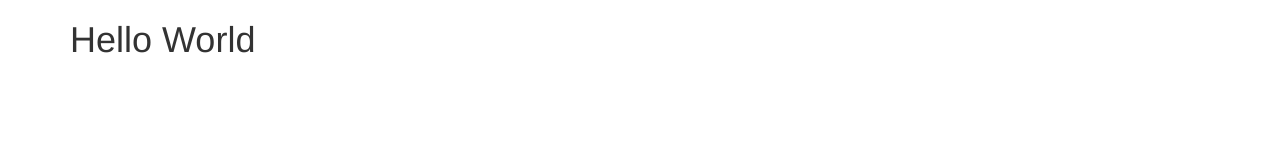
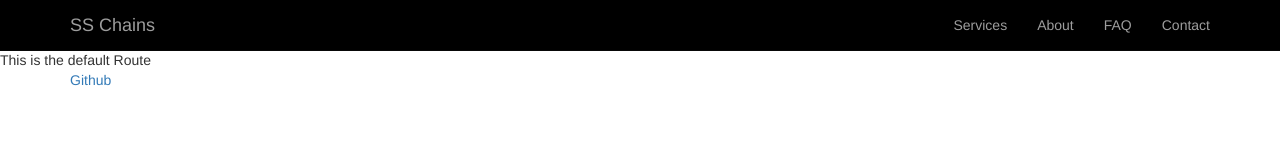
Before and after one commit to joellamathellama/ss-chain-locations, a website: page client/index.html in a window 1280 px wide. Drawn offline with nearby package versions, Linux system fonts and the light colour scheme; some packages are replaced by stand-ins of ours.

Commit message:
(feat)Added Routes, navbar, header & footer

```diff
--- /dev/null
+++ b/client/app/css/main.css
@@ -0,0 +1,11 @@
+html, body {
+    height: 100%;
+}
+
+body {
+    padding-top: 50px;
+    padding-bottom: 20px;
+}
+.navbar {
+	background: #000;
+}
--- a/client/app/js/main.js
+++ b/client/app/js/main.js
@@ -1 +1,11 @@
-var app = angular.module("ssApp",[]);
+var app = angular.module("ssApp",['ngRoute']);
+
+app.config(['$routeProvider', function($routeProvider){
+    $routeProvider
+    .when('/',{template:'This is the default Route'})
+    .when('/services',{template:'This is the services Route'})
+    .when('/about',{template:'This is the about Route'})
+    .when('/faq',{template:'This is the faq Route'})
+    .when('/contact',{template:'This is the contact Route'})
+    .otherwise({redirectTo:'/'});
+}]);
--- /dev/null
+++ b/client/app/templates/footer.html
@@ -0,0 +1,5 @@
+<footer>
+    <div class="container">
+        <p><a href="https://github.com/joellamathellama/ss-chain-locations">Github</a></p>
+    </div>
+</footer>
--- /dev/null
+++ b/client/app/templates/header.html
@@ -0,0 +1,23 @@
+<nav class="navbar navbar-inverse navbar-fixed-top" role="navigation">
+    <div class="container">
+        <div class="navbar-header">
+            <!-- You'll want to use a responsive image option so this logo looks good on devices - I recommend using something like retina.js (do a quick Google search for it and you'll find it) -->
+            <a class="navbar-brand" href="#/">SS Chains</a>
+        </div>
+        <!-- Collect the nav links, forms, and other content for toggling -->
+        <div class="collapse navbar-collapse navbar-ex1-collapse">
+            <ul class="nav navbar-nav navbar-right">
+                <li><a href="#/services">Services</a>
+                </li>
+                <li><a href="#/about">About</a>
+                </li>
+                <li><a href="#/faq">FAQ</a>
+                </li>
+                <li><a href="#/contact">Contact</a>
+                </li>
+            </ul>
+        </div>
+        <!-- /.navbar-collapse -->
+    </div>
+    <!-- /.container -->
+</nav>
--- a/client/index.html
+++ b/client/index.html
@@ -11,8 +11,13 @@
 	<!-- Meta-Information -->
 	<title>SS Chain Locator</title>
 
+	<!-- CSS -->
 	<link rel="stylesheet" href="https://maxcdn.bootstrapcdn.com/bootstrap/3.3.6/css/bootstrap.min.css">
+  <link rel="stylesheet" href="app/css/main.css">
+	<!-- Angular Scripts -->
 	<script src="https://ajax.googleapis.com/ajax/libs/angularjs/1.4.9/angular.min.js"></script>
+	<script src="//ajax.googleapis.com/ajax/libs/angularjs/1.4.9/angular-route.js"></script>
+
 </head>
 <body ng-app="ssApp">
 <!--[if lt IE 7]>
@@ -20,22 +25,18 @@
     your browser</a> to improve your experience.</p>
 <![endif]-->
 
-	<div class="header">
-  	<div class="container">
-  		<div ng-controller="MainController">
-  			<h1>{{ title }}</h1>
-  		</div>
-		</div>
-	</div>
+<div ng-include='"app/templates/header.html"'></div>
+<div ng-view></div>
+<div ng-include='"app/templates/footer.html"'></div>
 
 	<!-- Joel's app -->
 	<script type="text/javascript" src="./app.js"></script>
 
 	<!-- Angular Module -->
-	<script type="text/javascript" src="/app/js/main.js"></script>
+	<script type="text/javascript" src="app/js/main.js"></script>
 
 	<!-- Angular Controller -->
-	<script type="text/javascript" src="/app/js/controllers/MainController.js"></script>
+	<script type="text/javascript" src="app/js/controllers/MainController.js"></script>
 
 </body>
 </html>
```
